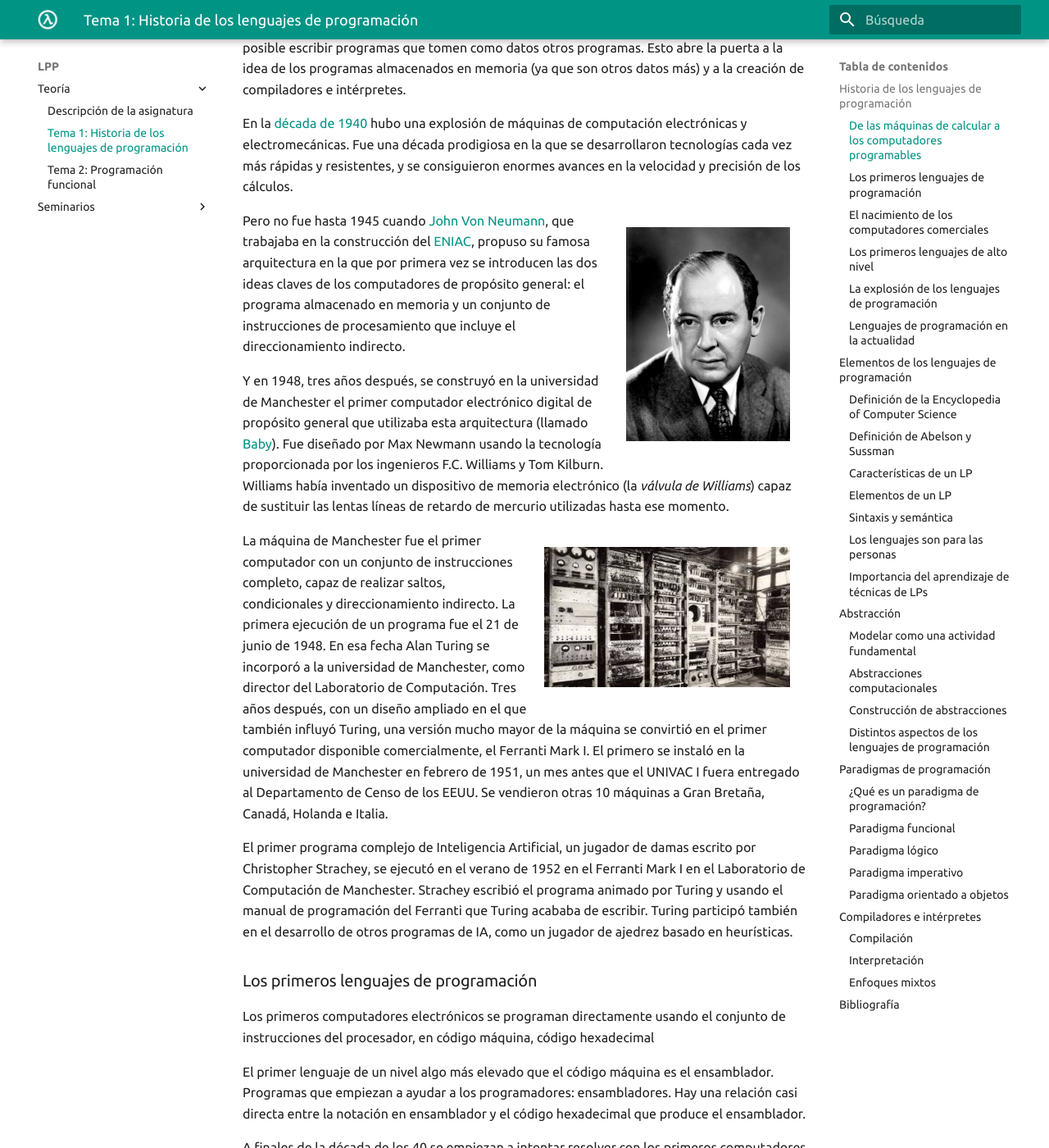
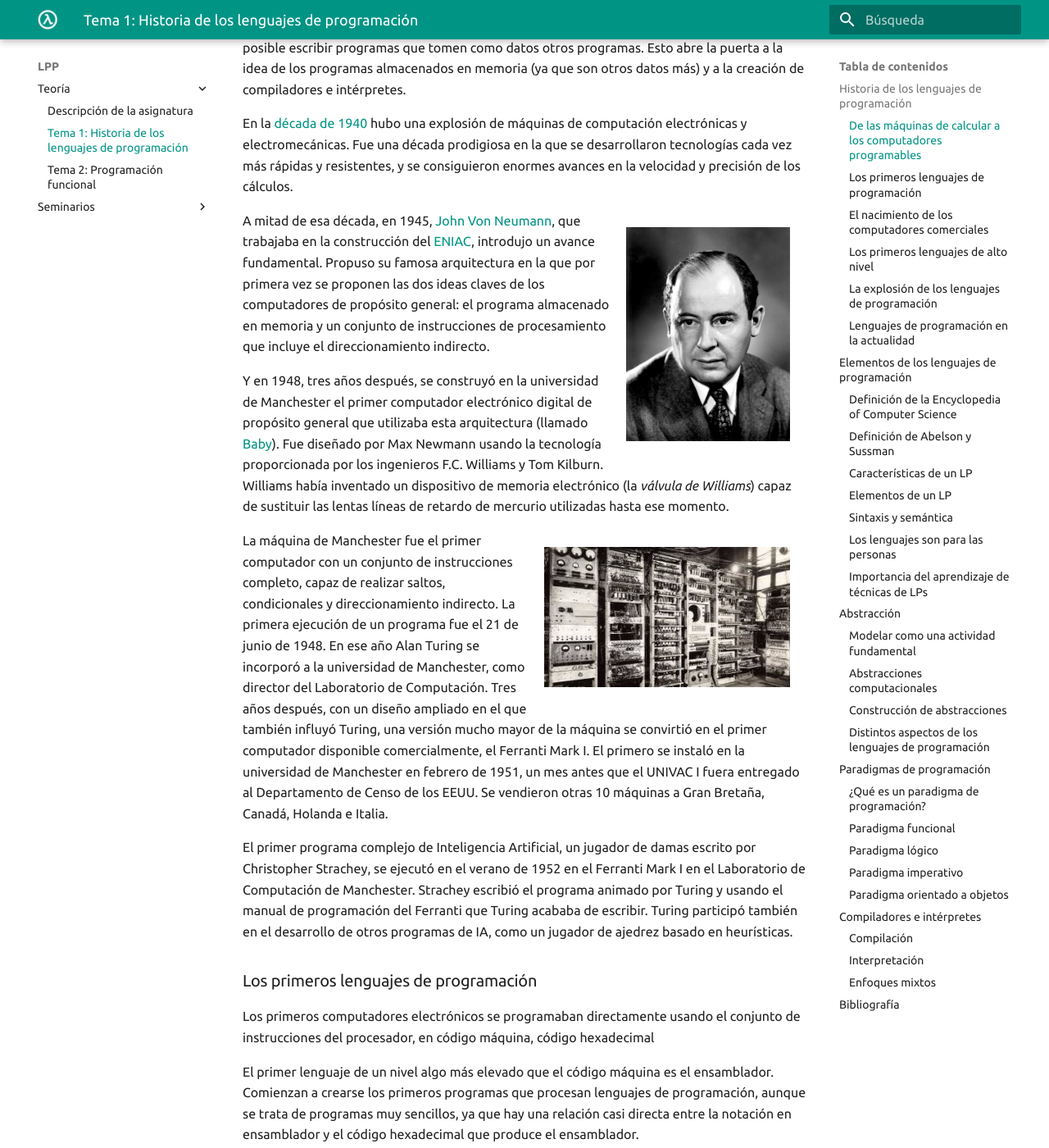
Before and after one commit to domingogallardo/apuntes-lpp, an MkDocs documentation site: the page built from docs/teoria/tema01-historia-lenguajes-programacion/tema01-historia-lenguajes-programacion.md, in a window 1280 px wide and 1400 px high, scrolled down 1906 px. Shown: the whole window at 82% size. Built offline with MkDocs 1.6.1 and Material for MkDocs 9.7.7, drawn with Linux system fonts in a browser that asks for light colours; some of the changed text lies outside the part shown.

Commit message:
Correcciones tema 1

```diff
--- a/docs/teoria/tema01-historia-lenguajes-programacion/tema01-historia-lenguajes-programacion.md
+++ b/docs/teoria/tema01-historia-lenguajes-programacion/tema01-historia-lenguajes-programacion.md
@@ -91,10 +93,13 @@ enormes avances en la velocidad y precisión de los cálculos.
 
 <img src="imagenes/John_von_Neumann.gif" width="200px" align="right" style="margin:20px"/>
 
-Pero no fue hasta 1945 cuando [John Von Neumann](https://en.wikipedia.org/wiki/John_von_Neumann), que trabajaba en la
-construcción del [ENIAC](https://en.wikipedia.org/wiki/ENIAC), propuso su famosa arquitectura en la que por
-primera vez se introducen las dos ideas claves de los computadores de
-propósito general: el programa almacenado en memoria y un conjunto de
+A mitad de esa década, en 1945, [John Von
+Neumann](https://en.wikipedia.org/wiki/John_von_Neumann), que
+trabajaba en la construcción del
+[ENIAC](https://en.wikipedia.org/wiki/ENIAC), introdujo un avance
+fundamental. Propuso su famosa arquitectura en la que por primera vez
+se proponen las dos ideas claves de los computadores de propósito
+general: el programa almacenado en memoria y un conjunto de
 instrucciones de procesamiento que incluye el direccionamiento
 indirecto.
 
@@ -113,7 +118,7 @@ ese momento.
 La máquina de Manchester fue el primer computador con un conjunto de
 instrucciones completo, capaz de realizar saltos, condicionales y
 direccionamiento indirecto. La primera ejecución de un programa fue el
-21 de junio de 1948. En esa fecha Alan Turing se incorporó a la
+21 de junio de 1948. En ese año Alan Turing se incorporó a la
 universidad de Manchester, como director del Laboratorio de
 Computación. Tres años después, con un diseño ampliado en el que
 también influyó Turing, una versión mucho mayor de la máquina se
@@ -133,15 +138,15 @@ de IA, como un jugador de ajedrez basado en heurísticas.
 
 ### Los primeros lenguajes de programación
 
-Los primeros computadores electrónicos se programan directamente
+Los primeros computadores electrónicos se programaban directamente
 usando el conjunto de instrucciones del procesador, en código máquina,
 código hexadecimal
 
 El primer lenguaje de un nivel algo más elevado que el código máquina
-es el ensamblador. Programas que empiezan a ayudar a los
-programadores: ensambladores. Hay una relación casi directa entre la
-notación en ensamblador y el código hexadecimal que produce el
-ensamblador.
+es el ensamblador. Comienzan a crearse los primeros programas que
+procesan lenguajes de programación, aunque se trata de programas muy
+sencillos, ya que hay una relación casi directa entre la notación en
+ensamblador y el código hexadecimal que produce el ensamblador.
 
 A finales de la década de los 40 se empiezan a intentar resolver con
 los primeros computadores los primeros problemas matemáticos distintos
@@ -465,16 +470,15 @@ Si comprobamos la historia de los lenguajes de programación, podemos
 clasificar a sus creadores en tres grandes categorías:
 
 * Investigadores trabajando en empresas
-([Backus](http://en.wikipedia.org/wiki/John_Backus), IBM-FORTRAN,
-[Gosling](http://en.wikipedia.org/wiki/James_Gosling), Sun-Java)
+([Backus](http://en.wikipedia.org/wiki/John_Backus)/IBM-FORTRAN,
+[Gosling](http://en.wikipedia.org/wiki/James_Gosling)/Sun-Java)
 * Investigadores en universidades y departamentos de Informática
-  ([McCarthy](http://en.wikipedia.org/wiki/John_McCarthy_(computer_scientist)),
-  MIT-Lisp, [Wirth](http://en.wikipedia.org/wiki/Niklaus_Wirth),
-  ETH-Pascal, [Odersky](http://en.wikipedia.org/wiki/Martin_Odersky),
-  EHT-Scala)
+  ([McCarthy](http://en.wikipedia.org/wiki/John_McCarthy_(computer_scientist))/MIT-Lisp,
+  [Wirth](http://en.wikipedia.org/wiki/Niklaus_Wirth)/ETH-Pascal,
+  [Odersky](http://en.wikipedia.org/wiki/Martin_Odersky)/EHT-Scala)
 * Desarrolladores open source que distribuyen su trabajo a la
-  comunidad ([Wall](http://en.wikipedia.org/wiki/Larry_Wall), Perl,
-  [Matsumoto](http://en.wikipedia.org/wiki/Yukihiro_Matsumoto), Ruby)
+  comunidad ([Wall](http://en.wikipedia.org/wiki/Larry_Wall)/Perl,
+  [Matsumoto](http://en.wikipedia.org/wiki/Yukihiro_Matsumoto)/Ruby)
 
 
 ### Lenguajes de programación en la actualidad
```
Also changed, not shown: other parts of docs/teoria/tema01-historia-lenguajes-programacion/tema01-historia-lenguajes-programacion.md (+17 -17 lines).
